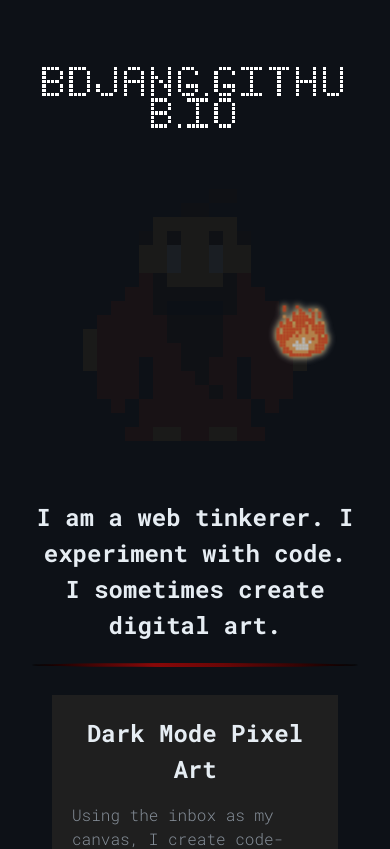
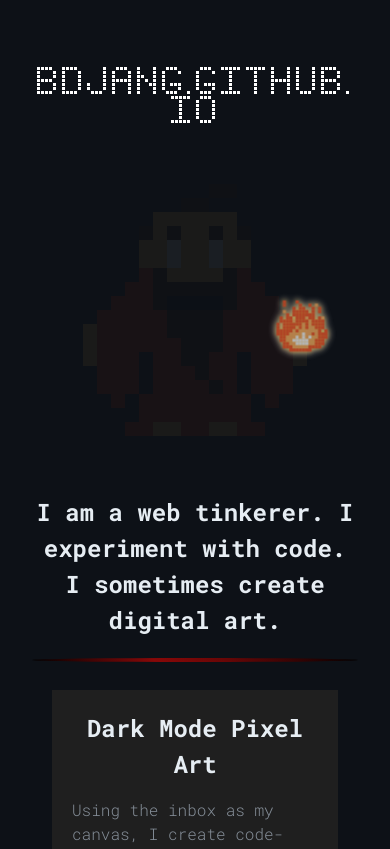
Before and after one commit to bdjang/bdjang.github.io, a React (Vite) app: page / in a window 390 px wide. Shown: the top 849 px of the page. Built offline with nearby package versions, Linux system fonts and the light colour scheme.

Commit message:
Remove vendor prefixes, reduce pixel name size for mobile view

```diff
--- a/src/components/PixelName.module.scss
+++ b/src/components/PixelName.module.scss
@@ -12,7 +12,7 @@
                 td {
                     height: 6px;
                     width: 6px;
-                    -webkit-transition: background-color 175ms ease-out, border-radius 250ms ease-out; -ms-transition: background-color 175ms ease-out, border-radius 250ms ease-out; -moz-transition: background-color 175ms ease-out, border-radius 250ms ease-out; transition: background-color 175ms ease-out, border-radius 250ms ease-out;
+                    transition: background-color 175ms ease-out, border-radius 250ms ease-out;
                 }
             }
         }
@@ -175,8 +175,10 @@
 
 /* MOBILE STYLES */
 @media screen and (max-width: 825px) {
-    .namePix div table tr td {
-        height: 1.35px;
-        width: 1.35px;
+    .namePix div {
+            table tr td {
+            height: 1px;
+            width: 1px;
+        }
     }
 }
```
